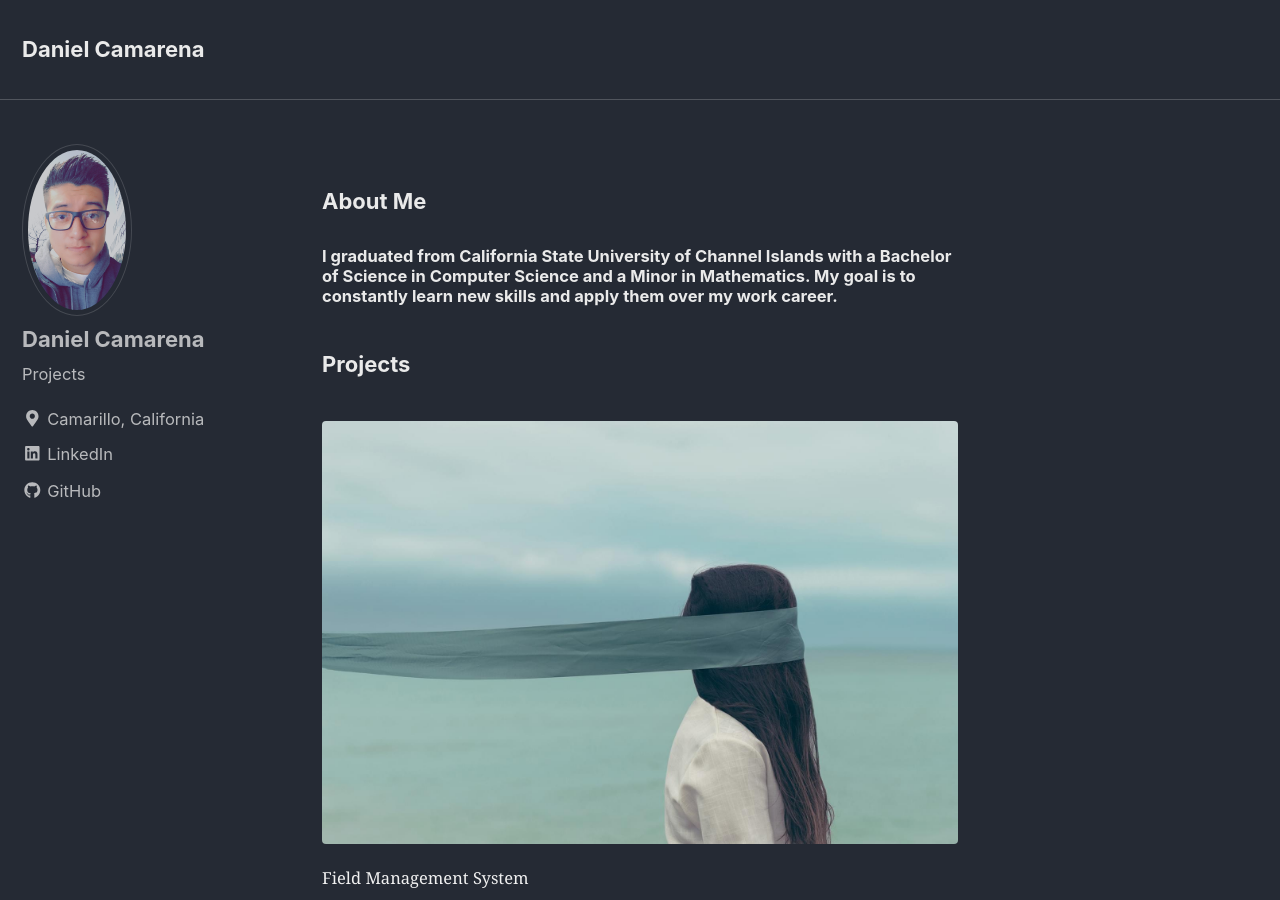
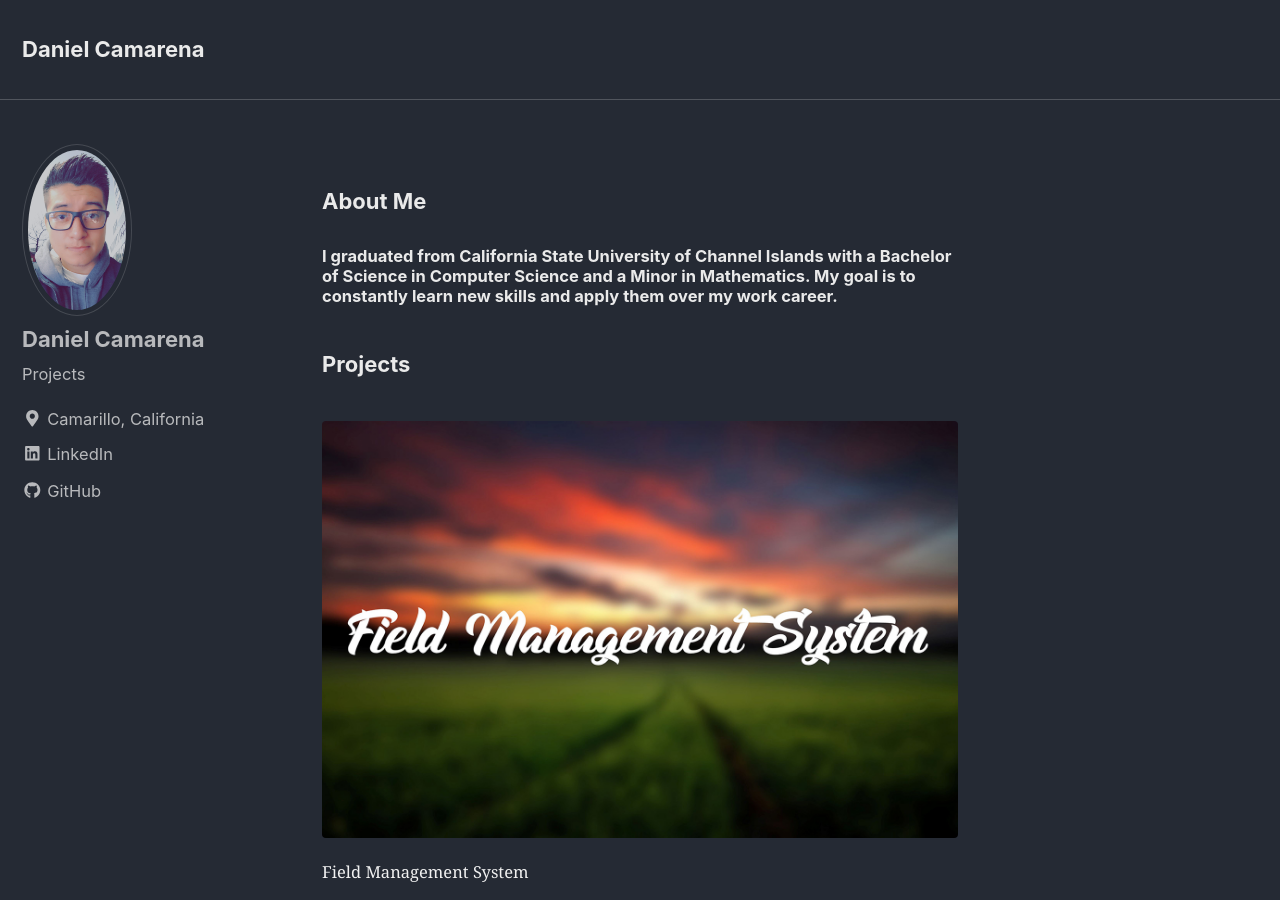
Before and after one commit to danielcamarena17/danielcamarena17.github.io, a Jekyll site: the page built from index.html, in a window 1280 px wide and 900 px high. Built offline with Jekyll 4.4.1, drawn with Linux system fonts in a browser that asks for light colours; nearby versions of some CDN libraries; the list of posts is cut into pages by our own code.

Commit message:
FMS Image test2

```diff
--- a/_layouts/home.html
+++ b/_layouts/home.html
@@ -9,7 +9,7 @@ layout: archive
 <h3>Projects</h3>
 
 <figure>
-  <img src="images/test.jpg">
+  <img src="images/FMS.jpg">
   <figcaption>Field Management System</figcaption>
 </figure>
 
```
Also changed, not shown: images/FMS.JPG.
